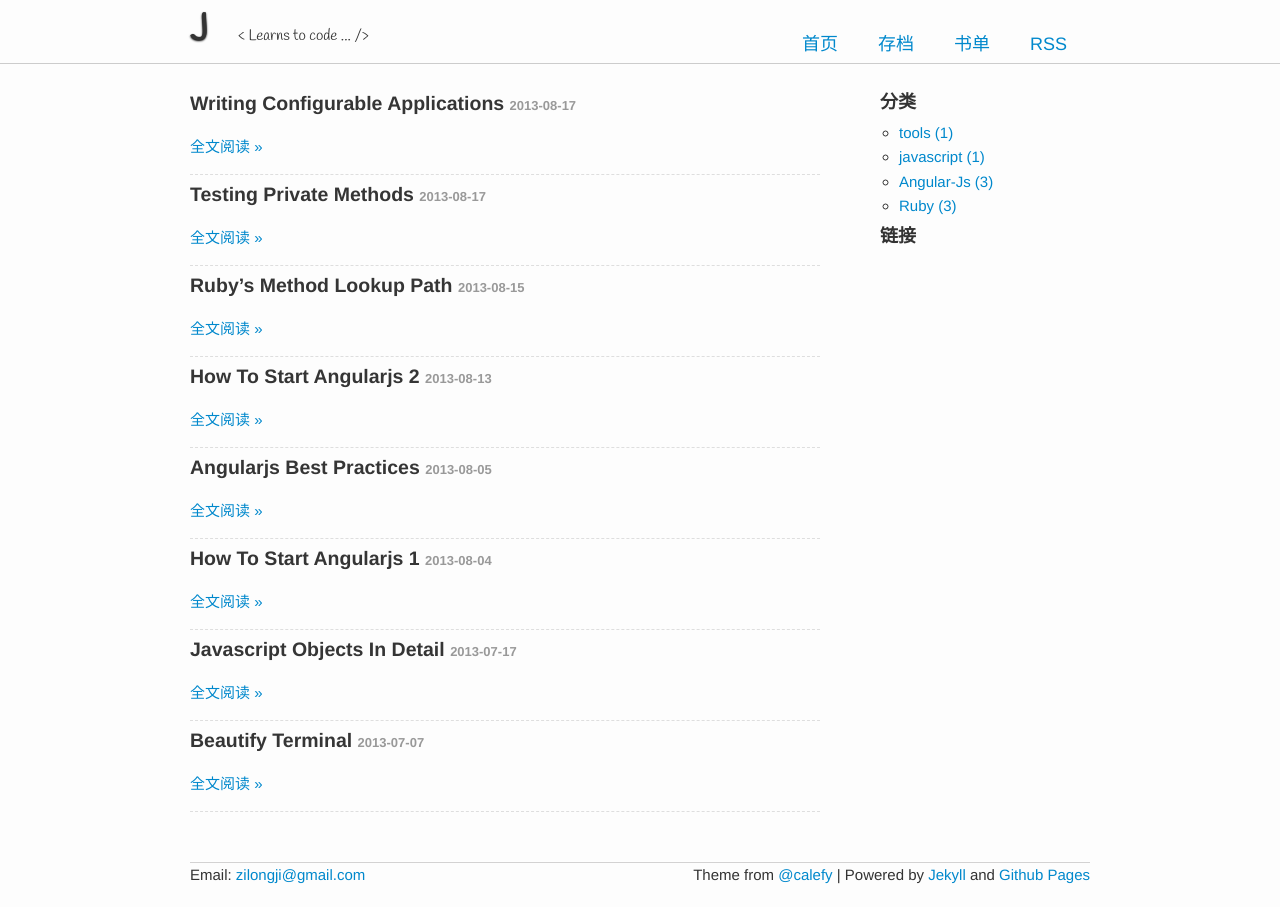
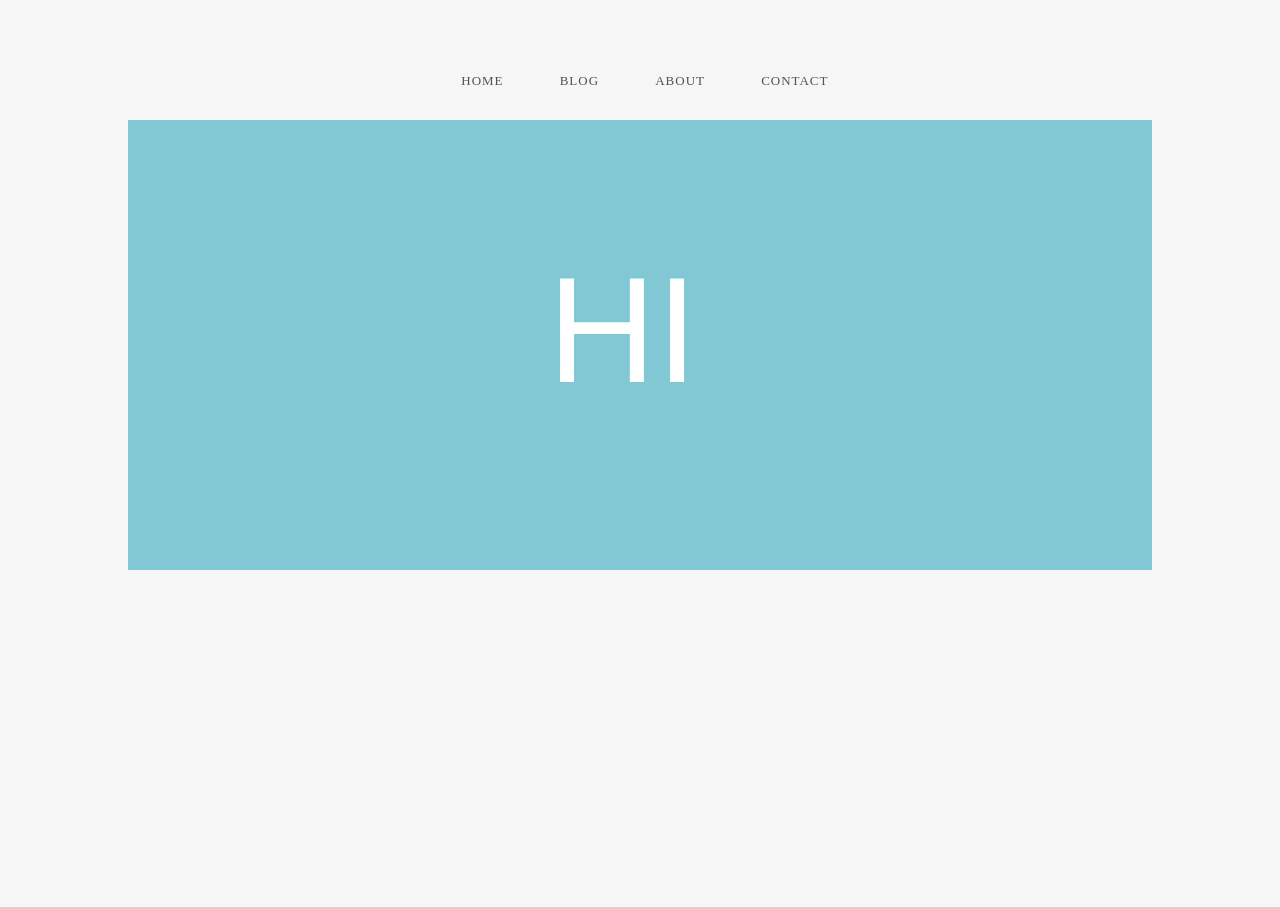
Before and after one commit to apprentice1988/apprentice1988.github.com, a Jekyll site: the page built from index.md, in a window 1280 px wide. Built offline with Jekyll 4.4.1, drawn with Linux system fonts in a browser that asks for light colours; Markdown is read by kramdown in place of the engine named in the settings.

Commit message:
finish home page

```diff
--- a/_layouts/default.html
+++ b/_layouts/default.html
@@ -5,40 +5,30 @@
 		<title> {% if page.title %}{{page.title}} | {% endif %} J learns to Code  </title>
 		<link rel="stylesheet" href="/css/main.css" />
 		<link rel="stylesheet" href="/css/pygments_native.css" />
+		<link rel="stylesheet" href="/css/bootstrap.min.css" />
+		<link rel="stylesheet" href="/css/bootstrap-responsive.min.css" />
+		<link rel="stylesheet" href="/css/custom.css">
 		<link rel="stylesheet" href="http://fonts.googleapis.com/css?family=Handlee">
 		<link rel="shortcut icon" type="image/x-icon" href="/favicon.ico">
-		<script src="/js/jquery-min.js" ype="text/javascript" ></script>
+		<script src="/js/jquery-min.js" type="text/javascript" ></script>
+		<script src="/js/bootstrap.min.js" type="text/javascript"></script>
 	</head>
 	<body>
-		<header id="header">
-			<div class="header-info fix">
-				<h1><a href="/">J</a></h1>
-				<p class="describe">&lt; Learns to code ... /&gt;</p>
-				<nav class="navigation">
+		<header id="header" style="border:none;">
+			<div id="nav-div">
+				<nav class="top-nav">
 					<ul>
-						<li><a href="/">首页</a></li>
-						<li><a href="/archive.html">存档</a></li>
-						<li><a href="/reading.html">书单</a></li>
-						<li><a href="/atom.xml">RSS</a></li>
+						<li><a href="/">HOME</a></li>
+						<li><a href="/archive.html">BLOG</a></li>
+						<li><a href="/reading.html">ABOUT</a></li>
+						<li><a href="/category.html">CONTACT</a></li>
 					</ul>
 				</nav>
 			</div>
-		</header><!--/header end-->
+		</header>
 
 		<section id="content" class="fix">
 			{{content}}
 		</section><!--/content end-->
-
-		<footer id="footer">
-			<div class="left">
-				Email: <a href="mailto:manxingxing@gmail.com">zilongji@gmail.com</a>
-			</div>
-
-			<div class="right">
-				Theme from <a href="http://calefy.org/">@calefy</a>
-				|
-				Powered by <a href="http://jekyllrb.com/">Jekyll</a> and <a href="http://pages.github.com/">Github Pages</a>
-			</div>
-		</footer>
 	</body>
 </html>
--- a/_layouts/index.html
+++ b/_layouts/index.html
@@ -1,29 +1,31 @@
----
-layout: default
----
-
-<div class="article-list">
-	{{ content }}
-</div>
-
-<aside class="aside">
-	<div>
-		<h3>分类</h3>
-		<ul>
-			{% for category in site.categories %}
-			<li><a href="/category.html#{{category[0]}}">{{category[0]}} ({{category[1] | size}})</a></li>
-			{% endfor %}
-		</ul>
-	</div>
-<!-- 	<div>
-		<h3>标签</h3>
-		<ul>
-			{% for tag in site.tags %}
-			<li><a href="/tag.html#{{tag[0]}}">{{tag[0]}} ({{tag[1] | size}})</a></li>
-			{% endfor %}
-		</ul>
-	</div> -->
-	<div>
-		<h3>链接</h3>
-	</div>
-</aside>
+<!DOCTYPE html>
+<html>
+	<head>
+		<meta charset="utf-8" />
+		<title> {% if page.title %}{{page.title}} | {% endif %} Ji learns to Code  </title>
+		<link rel="stylesheet" href="/css/main.css" />
+		<link rel="stylesheet" href="/css/pygments_native.css" />
+		<link rel="stylesheet" href="/css/bootstrap.min.css" />
+		<link rel="stylesheet" href="/css/bootstrap-responsive.min.css" />
+		<link rel="stylesheet" href="/css/custom.css">
+		<link rel="stylesheet" href="http://fonts.googleapis.com/css?family=Handlee">
+		<link rel="shortcut icon" type="image/x-icon" href="/favicon.ico">
+		<script src="/js/jquery-min.js" type="text/javascript" ></script>
+		<script src="/js/bootstrap.min.js" type="text/javascript"></script>
+	</head>
+	<body>
+		<header id="header" style="border:none;">
+			<div id="nav-div">
+				<nav class="top-nav">
+					<ul>
+						<li><a href="/">HOME</a></li>
+						<li><a href="/archive.html">BLOG</a></li>
+						<li><a href="/reading.html">ABOUT</a></li>
+						<li><a href="/category.html">CONTACT</a></li>
+					</ul>
+				</nav>
+			</div>
+		</header>
+		<div id="hello-div"><p id="hi-font">HI</p></div>
+	</body>
+</html>
--- /dev/null
+++ b/css/custom.css
@@ -0,0 +1,60 @@
+body {
+	background-color: #f6f6f6;
+	font-family: "Quicksand","Hiragino Sans GB", "Microsoft YaHei", "WenQuanYi Micor Hei", sans-serif;
+}
+#nav-div {
+  height:120px;
+}
+
+#hello-div {
+  height:450px;
+  width:80%;
+  background-color:#81C7D4;
+  margin-left:10%;
+  margin-bottom:50px;
+  font-size:150px;
+  color:white;
+}
+
+#hi-font {
+  padding-left:41%;
+  padding-top: 200px;
+}
+
+.top-nav {
+  padding-left:30%;
+  padding-top:70px;
+}
+
+.top-nav ul {
+  list-style: none;
+}
+
+.top-nav ul li {
+  display: inline;
+  margin-left:6%;
+}
+
+.top-nav ul li a{
+  color: #515151;
+  font-family: "Quicksand";
+  font-size: 13px;
+  text-transform:uppercase;
+  font-weight: 400;
+  font-style: normal;
+  letter-spacing: 1px;
+}
+
+.top-nav ui li a:visited {
+  -webkit-transition: color 0.14s  0.2s ease-out;
+  -moz-transition: color 0.14s 0.2s ease-out;
+  -o-transition: color 0.14s 0.2s ease-out;
+  transition: color 0.14s 0.2s ease-out;
+}
+
+.top-nav ui li a:hover {
+  -webkit-transition: color 0.14s  0.2s ease-out;
+  -moz-transition: color 0.14s 0.2s ease-out;
+  -o-transition: color 0.14s 0.2s ease-out;
+  transition: color 0.14s 0.2s ease-out;
+}
--- a/index.md
+++ b/index.md
@@ -1,11 +1,3 @@
 ---
 layout: index
 ---
-
-{% for post in site.posts %}
-- ### [{{ post.title }}]({{ post.url }}) <time>{{ post.date | date: '%Y-%m-%d'}}</time>
-
-
-
-  [全文阅读 &raquo;]({{ post.url }})
-{% endfor %}
```
Also changed, not shown: _layouts/archive.html (added, +7 -0 lines), archive.md (+3 -9 lines), favicon.ico.
